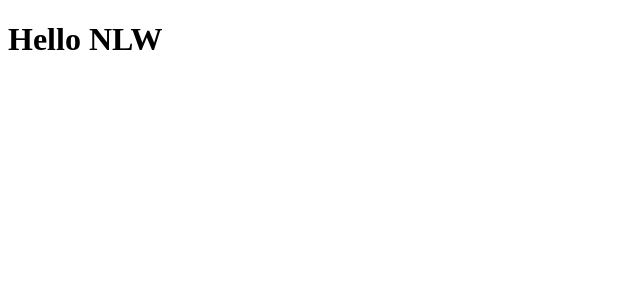
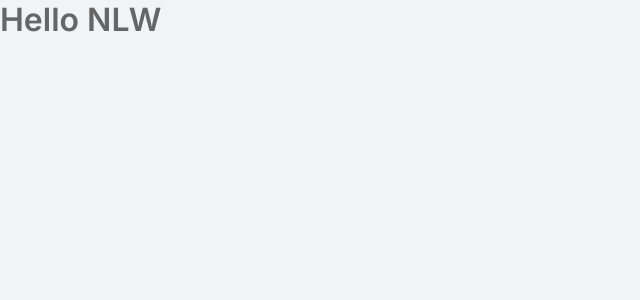
Before and after one commit to Guilherme-Farias/go-next-nlw4, a React (Create React App) app: page / in a window 1280 px wide. Shown: the top 300 px of the page, without its empty margins (0-640 px from the left). Built offline with nearby package versions, Linux system fonts and the light colour scheme; the HTML template or start-up script is replaced by a standard one.

Commit message:
Adding a Global style

```diff
--- a/public/index.html
+++ b/public/index.html
@@ -1,12 +1,18 @@
 <!DOCTYPE html>
 <html lang="en">
+
 <head>
   <meta charset="utf-8" />
   <meta name="viewport" content="width=device-width, initial-scale=1" />
-    <title>React App</title>
+  <link rel="preconnect" href="https://fonts.gstatic.com">
+  <link href="https://fonts.googleapis.com/css2?family=Inter:wght@400;500;600&family=Rajdhani:wght@600&display=swap"
+    rel="stylesheet">
+  <title>Move it</title>
 </head>
+
 <body>
   <noscript>You need to enable JavaScript to run this app.</noscript>
   <div id="root"></div>
 </body>
+
 </html>
--- a/src/App.tsx
+++ b/src/App.tsx
@@ -1,7 +1,8 @@
-function App() {
-  return (
-    <h1>Hello NLW</h1>
-  );
-}
+import React from 'react';
+import './styles/global.css';
+
+const App: React.FC = () => {
+  return <h1>Hello NLW</h1>;
+};
 
 export default App;
--- /dev/null
+++ b/src/styles/global.css
@@ -0,0 +1,49 @@
+* {
+    margin: 0;
+    padding: 0;
+    box-sizing: border-box;
+  }
+
+
+  :root {
+    --white: #fff;
+    --background: #f2f3f5;
+    --gray-linne: #dcdde0;
+    --text: #666;
+    --text-highlight: #b3b9ff;
+    --title: #2e384d;
+    --red: #e83f5b;
+    --green: #4cd62b;
+    --blue: #5965e0;
+    --blue-dark: #4953b8;
+    --blue-twitter: #2aa9e0;
+  }
+
+  @media(max-width: 1080px){
+    html {
+      font-size: 93.75%;
+    }
+  }
+  @media(max-width: 720px){
+    html {
+      font-size: 87.5%;
+    }
+  }
+
+  body{
+    background: var(--background);
+    color: var(--text);
+  }
+
+  body, input, textarea, button {
+    font: 400 1rem "Inter", sans-serif;
+  }
+
+  body {
+    cursor: pointer;
+  }
+
+  a {
+    color: inherit;
+    text-decoration: none;
+  }
```
Lines whose indentation alone changed are shown as unchanged.
